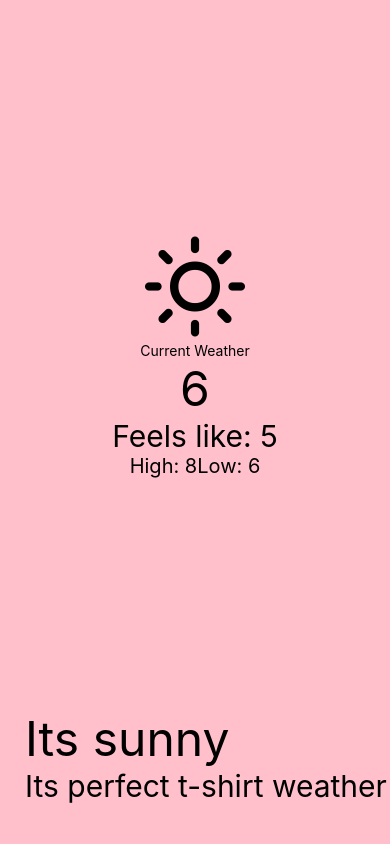
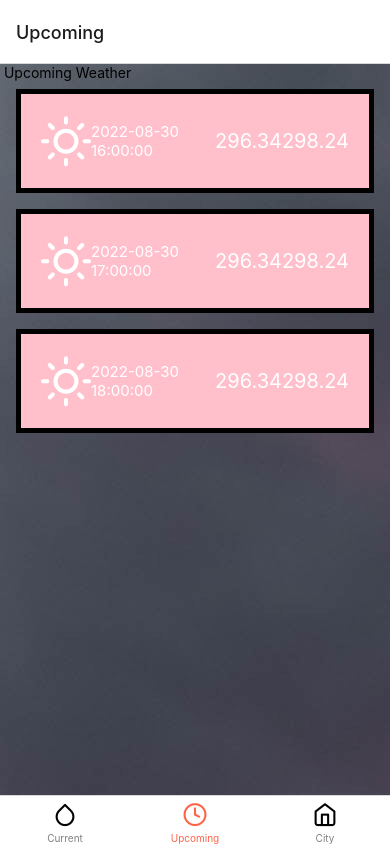
Before and after one commit to n-buckley/react-native-weather, a React Native app: screen /Upcoming in a window 390 px wide. Built offline with nearby package versions, Linux system fonts and the light colour scheme.

Commit message:
add: tab navigation

```diff
--- a/App.js
+++ b/App.js
@@ -1,25 +1,66 @@
-/* eslint-disable no-unused-vars */
 import React from 'react'
-import { View, StyleSheet } from 'react-native'
 import CurrentWeather from './src/screens/CurrentWeather'
 import UpcomingWeather from './src/screens/UpcomingWeather'
 import City from './src/screens/City'
+import { NavigationContainer } from '@react-navigation/native'
+import { createBottomTabNavigator } from '@react-navigation/bottom-tabs'
+import { Feather } from '@expo/vector-icons'
 //TODO: what is the differnece beteyeen impoerting like { This } versus just This
 
+const Tab = createBottomTabNavigator()
+
 const App = () => {
+  //TODO: can access the platform the user is using to do conditional Top or Bottom navigation
   return (
-    <View style={styles.container}>
-      <CurrentWeather />
-      {/* <UpcomingWeather /> */}
-      {/* <City /> */}
-    </View>
+    <NavigationContainer>
+      <Tab.Navigator
+        screenOptions={{
+          tabBarActiveTintColor: 'tomato',
+          tabBarInactiveTintColor: 'grey'
+        }}
+      >
+        <Tab.Screen
+          name={'Current'}
+          component={CurrentWeather}
+          options={{
+            tabBarIcon: ({ focused }) => (
+              <Feather
+                name={'droplet'}
+                size={25}
+                color={focused ? 'tomato' : 'black'}
+              />
+            )
+          }}
+        />
+        <Tab.Screen
+          name={'Upcoming'}
+          component={UpcomingWeather}
+          options={{
+            tabBarIcon: ({ focused }) => (
+              <Feather
+                name={'clock'}
+                size={25}
+                color={focused ? 'tomato' : 'black'}
+              />
+            )
+          }}
+        />
+        <Tab.Screen
+          name={'City'}
+          component={City}
+          options={{
+            tabBarIcon: ({ focused }) => (
+              <Feather
+                name={'home'}
+                size={25}
+                color={focused ? 'tomato' : 'black'}
+              />
+            )
+          }}
+        />
+      </Tab.Navigator>
+    </NavigationContainer>
   )
 }
 
-const styles = StyleSheet.create({
-  container: {
-    flex: 1
-  }
-})
-
 export default App
--- a/package.json
+++ b/package.json
@@ -10,10 +10,14 @@
     "lint": "eslint ."
   },
   "dependencies": {
+    "@react-navigation/bottom-tabs": "^6.5.7",
+    "@react-navigation/native": "^6.1.6",
     "expo": "~48.0.18",
     "expo-status-bar": "~1.4.4",
     "react": "18.2.0",
-    "react-native": "0.71.8"
+    "react-native": "0.71.8",
+    "react-native-safe-area-context": "4.5.0",
+    "react-native-screens": "~3.20.0"
   },
   "devDependencies": {
     "@babel/core": "^7.20.0",
--- a/src/screens/UpcomingWeather.js
+++ b/src/screens/UpcomingWeather.js
@@ -1,47 +1,54 @@
-import React from "react"
-import { SafeAreaView, Text, StyleSheet, FlatList, StatusBar, ImageBackground} from 'react-native'
+import React from 'react'
+import {
+  SafeAreaView,
+  Text,
+  StyleSheet,
+  FlatList,
+  StatusBar,
+  ImageBackground
+} from 'react-native'
 import ListItem from '../components/ListItem'
 
-export const UpcomingWeather = () => {
+const UpcomingWeather = () => {
   const DATA = [
     {
-            "main": {
-            "temp_min": 296.34,
-            "temp_max": 298.24,
+      main: {
+        temp_min: 296.34,
+        temp_max: 298.24
       },
-            "weather": [
+      weather: [
         {
-                    "main": "Rain",
+          main: 'Rain'
         }
       ],
-            "dt_txt": "2022-08-30 16:00:00",
+      dt_txt: '2022-08-30 16:00:00'
     },
     {
-            "main": {
-            "temp_min": 296.34,
-            "temp_max": 298.24,
+      main: {
+        temp_min: 296.34,
+        temp_max: 298.24
       },
-            "weather": [
+      weather: [
         {
-                    "main": "Rain",
+          main: 'Rain'
         }
       ],
-            "dt_txt": "2022-08-30 17:00:00",
+      dt_txt: '2022-08-30 17:00:00'
     },
     {
-            "main": {
-            "temp_min": 296.34,
-            "temp_max": 298.24,
+      main: {
+        temp_min: 296.34,
+        temp_max: 298.24
       },
-            "weather": [
+      weather: [
         {
-                    "main": "Rain",
+          main: 'Rain'
         }
       ],
-            "dt_txt": "2022-08-30 18:00:00",
-        },
+      dt_txt: '2022-08-30 18:00:00'
+    }
   ]
-    const renderItem = ({item}) => (
+  const renderItem = ({ item }) => (
     <ListItem
       condition={item.weather[0].main}
       dt_txt={item.dt_txt}
@@ -52,13 +59,15 @@
   return (
     <SafeAreaView style={styles.SafeArea}>
       <ImageBackground
-                source = {require('../../assets/pexels-paul-voie-2627945.jpg')}
-                style={styles.ImageBackground}>
+        source={require('../../assets/pexels-paul-voie-2627945.jpg')}
+        style={styles.ImageBackground}
+      >
         <Text> Upcoming Weather</Text>
         <FlatList
           data={DATA}
           renderItem={renderItem}
-            keyExtractor={(item) => item.dt_txt}/>
+          keyExtractor={(item) => item.dt_txt}
+        />
       </ImageBackground>
     </SafeAreaView>
   )
@@ -70,10 +79,11 @@
   SafeArea: {
     flex: 1,
     marginTop: StatusBar.currentHeight || 0,
-        backgroundColor: 'lightblue',
+    backgroundColor: 'lightblue'
   },
   ImageBackground: {
-        flex: 1,
-    },
+    flex: 1
+  }
+})
 
-})
+export default UpcomingWeather
```
Also changed, not shown: 1 other file (tests, documents, lock files or other folders). Lines whose indentation alone changed are shown as unchanged.
